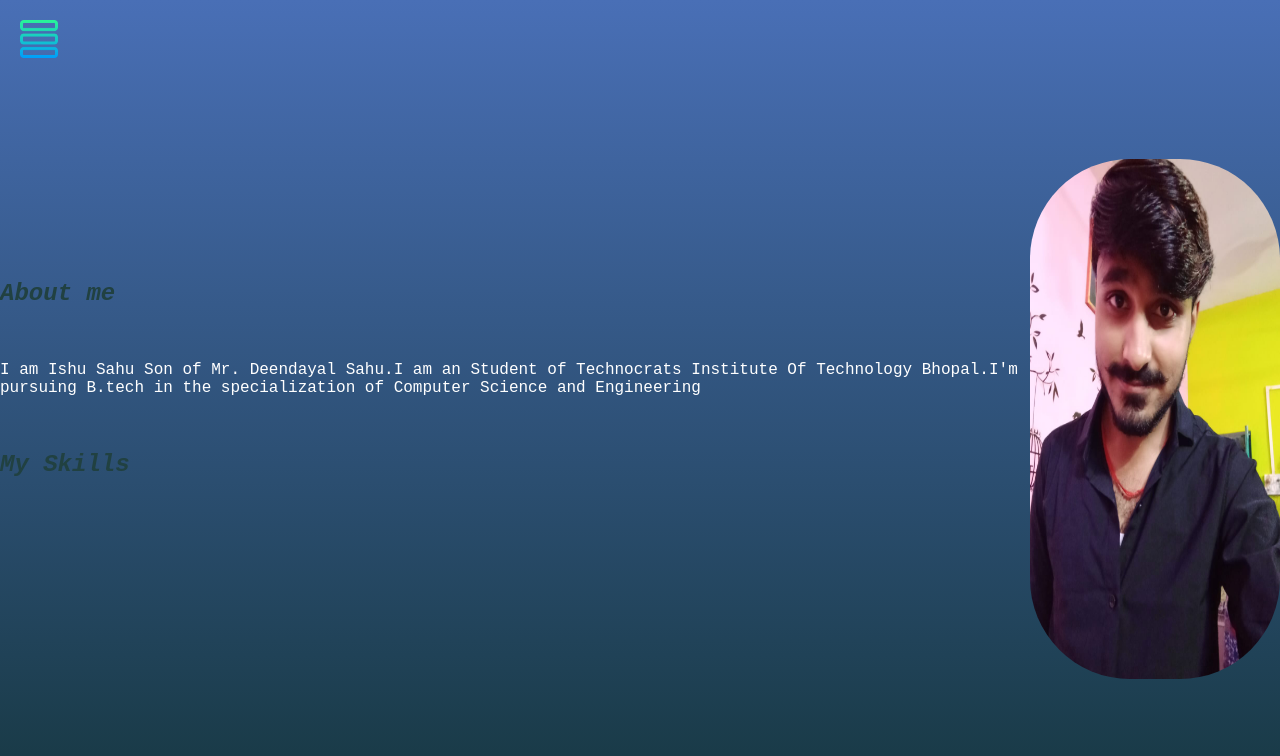
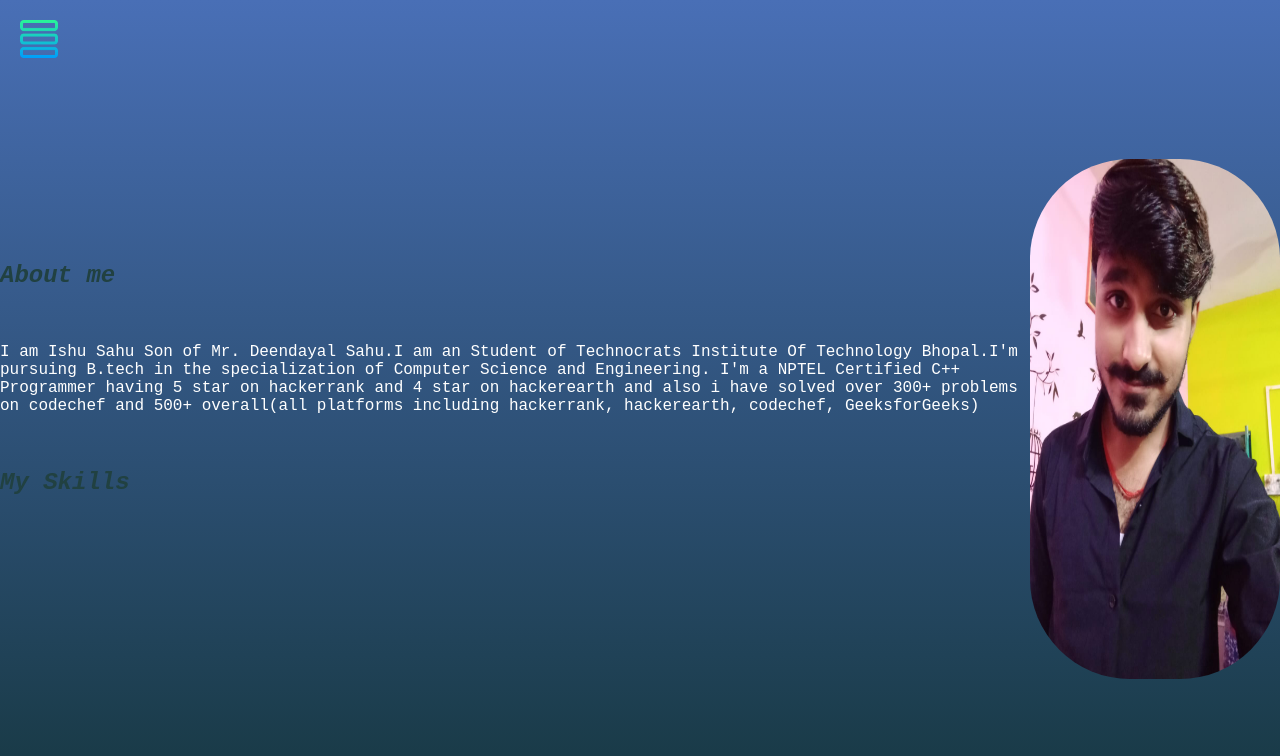
Before and after one commit to Ishu-Gh/Ishu-Gh.github.io, a plain HTML site: page intro.html in a window 1280 px wide. Drawn offline with Linux system fonts and the light colour scheme.

Commit message:
Update intro.html

```diff
--- a/intro.html
+++ b/intro.html
@@ -31,7 +31,8 @@
             <br>
             <p> I am Ishu Sahu Son of Mr. Deendayal Sahu.I am an Student of
                 Technocrats Institute Of Technology Bhopal.I'm pursuing B.tech in the specialization
-                of Computer Science and Engineering</p><br>
+                of Computer Science and Engineering. I'm a NPTEL Certified C++ Programmer having 5 star on hackerrank and 4 star on hackerearth
+                and also i have solved over 300+ problems on codechef and 500+ overall(all platforms including hackerrank, hackerearth, codechef, GeeksforGeeks)</p><br>
                 <h2>My Skills</h2>
                 <div class="skillcontainer"></div>
         </div>
```
